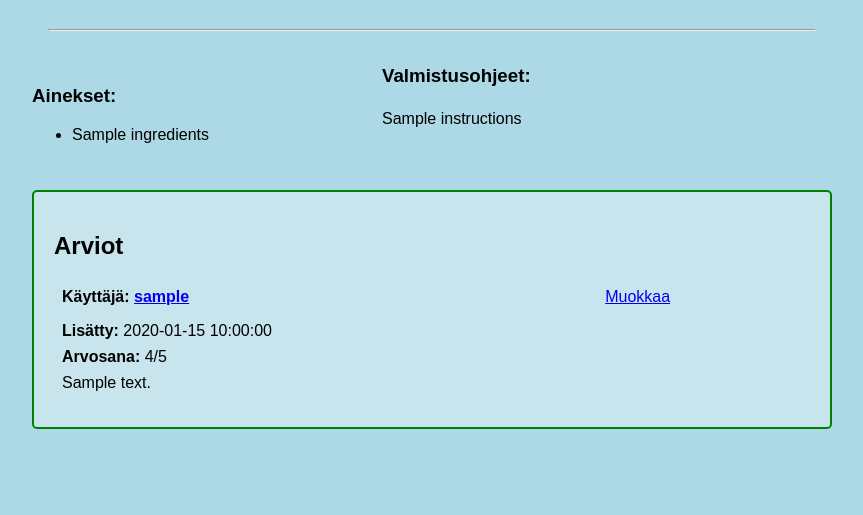
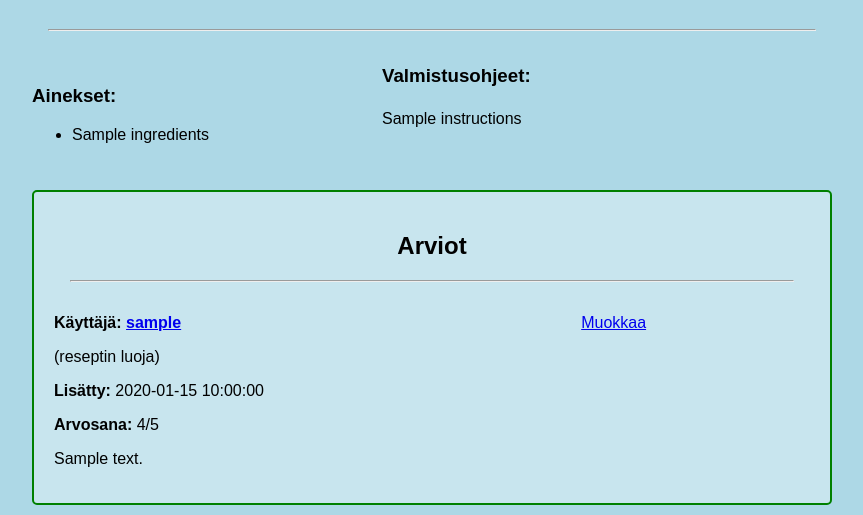
Before and after one commit to DanTah/CSB-project-I, a Flask app: template templates/show_recipe.html in a window 1280 px wide. Shown: the part 306-821 px from the top of the page, without its empty margins (208-1071 px from the left). Before the commit the page ends 735 px from the top, so only its background shows below. Run offline with Flask 3, Linux system fonts and the light colour scheme; the template is opened without the code that fills it: most values are stand-ins (such as "Sample title", 1, 10 or a date in 2020).

Commit message:
Let user review own recipes

```diff
--- a/static/main.css
+++ b/static/main.css
@@ -106,13 +106,17 @@ img.resize {
     margin-bottom: 15px;
 }
 
+.review-section h2 {
+    text-align: center;
+}
+
 .review-header {
     display: flex;
     column-gap: 400px;
 }
 
 .review p {
-    margin: 8px;
+    margin-bottom: 0px;
 }
 
 hr {
--- a/templates/show_recipe.html
+++ b/templates/show_recipe.html
@@ -52,7 +52,7 @@
   </div>
 </div>
 
-{% if session.user_id and session.user_id != recipe.user_id and not my_review %}
+{% if session.user_id and not my_review %}
 
 <h2>Arvioi resepti</h2>
 <form action = "/create_review" method = "post">
@@ -75,14 +75,19 @@
 
 
 {%if reviews%}
+
 <div class="review-section" id="#reviews">
   <h2>Arviot</h2>
+  <hr/>
     {% if my_review %}
     <div class="review">
       <div class = "review-header">
         <p><strong>Käyttäjä: <a href = "/user/{{my_review.user_id}}">{{my_review.username}}</a></strong></p>
         <p><a href = "/recipe/{{recipe.id}}/edit_review/{{my_review.review_id}}">Muokkaa</a></p>
       </div>
+      {% if my_review.user_id == recipe.user_id%}
+      <p>(reseptin luoja)</p>
+      {% endif %}
       <p><strong>Lisätty:</strong> {{my_review.date}}</p>
       <p><strong>Arvosana:</strong> {{my_review.rating}}/5</p>
       <p>{{my_review.comment}}</p>
@@ -94,6 +99,9 @@
     <hr>
     <div class="review">
       <p><strong>Käyttäjä: <a href = "/user/{{review.user_id}}">{{review.username}}</a></strong></p>
+      {% if review.user_id == recipe.user_id%}
+      <p>(reseptin luoja)</p>
+      {% endif %}
       <p><strong>Lisätty:</strong> {{review.date}}</p>
       <p><strong>Arvosana: </strong>{{review.rating}}/5</p>
       <p>{{review.comment}}</p>
```
